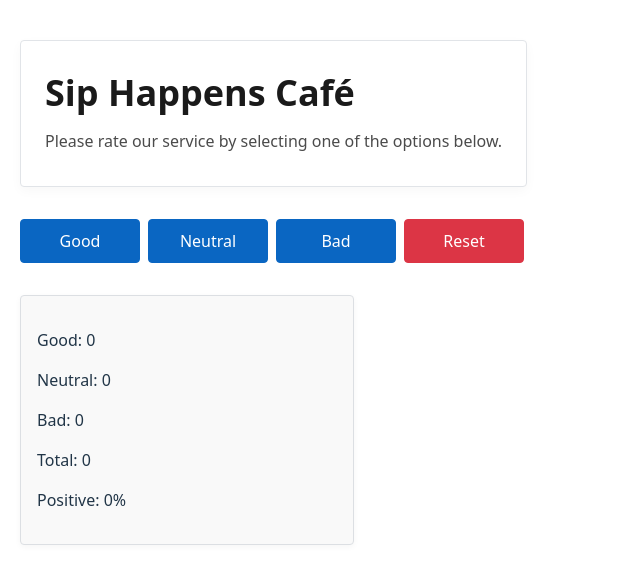
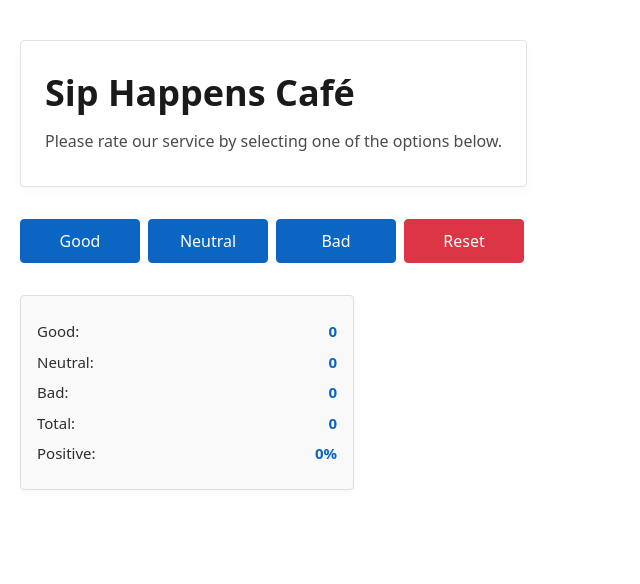
Before and after one commit to TetianaShch/02-react-cafe, a React (Vite) app: page / in a window 1280 px wide. Shown: the top 584 px of the page, without its empty margins (0-640 px from the left). Built offline with nearby package versions, Linux system fonts and the light colour scheme.

Commit message:
add VoteStats and statistics calculation

```diff
--- a/src/App.tsx
+++ b/src/App.tsx
@@ -29,6 +29,12 @@ const resetVotes = () => {
   });
 };
 
+  const totalVotes = votes.good + votes.neutral + votes.bad;
+
+  const positiveRate = totalVotes
+  ? Math.round((votes.good / totalVotes) * 100)
+    : 0;
+
   return (
     <div className={css.app}>
       <CafeInfo />
@@ -38,7 +44,12 @@ const resetVotes = () => {
   canReset={true}
 />
 
-      <VoteStats votes={votes} />
+      <VoteStats
+  votes={votes}
+  totalVotes={totalVotes}
+  positiveRate={positiveRate}
+/>
+
 
     </div>
   );
--- a/src/components/VoteStats/VoteStats.tsx
+++ b/src/components/VoteStats/VoteStats.tsx
@@ -2,20 +2,32 @@ import css from './VoteStats.module.css';
 import type { Votes } from '../../types/votes';
 
 interface VoteStatsProps {
-  votes: Votes;
+    votes: Votes;
+    totalVotes: number;
+    positiveRate: number;
 }
 
 export default function VoteStats({ votes }: VoteStatsProps) {
-  const total = votes.good + votes.neutral + votes.bad;
-  const positive = total ? Math.round((votes.good / total) * 100) : 0;
+  const totalVotes = votes.good + votes.neutral + votes.bad;
+  const positiveRate = totalVotes ? Math.round((votes.good / totalVotes) * 100) : 0;
 
   return (
     <div className={css.container}>
-      <p>Good: {votes.good}</p>
-      <p>Neutral: {votes.neutral}</p>
-      <p>Bad: {votes.bad}</p>
-      <p>Total: {total}</p>
-      <p>Positive: {positive}%</p>
+      <p className={css.stat}>
+        Good: <strong>{votes.good}</strong>
+      </p>
+      <p className={css.stat}>
+        Neutral: <strong>{votes.neutral}</strong>
+      </p>
+      <p className={css.stat}>
+        Bad: <strong>{votes.bad}</strong>
+      </p>
+      <p className={css.stat}>
+        Total: <strong>{totalVotes}</strong>
+      </p>
+      <p className={css.stat}>
+        Positive: <strong>{positiveRate}%</strong>
+      </p>
     </div>
   );
 }
```
